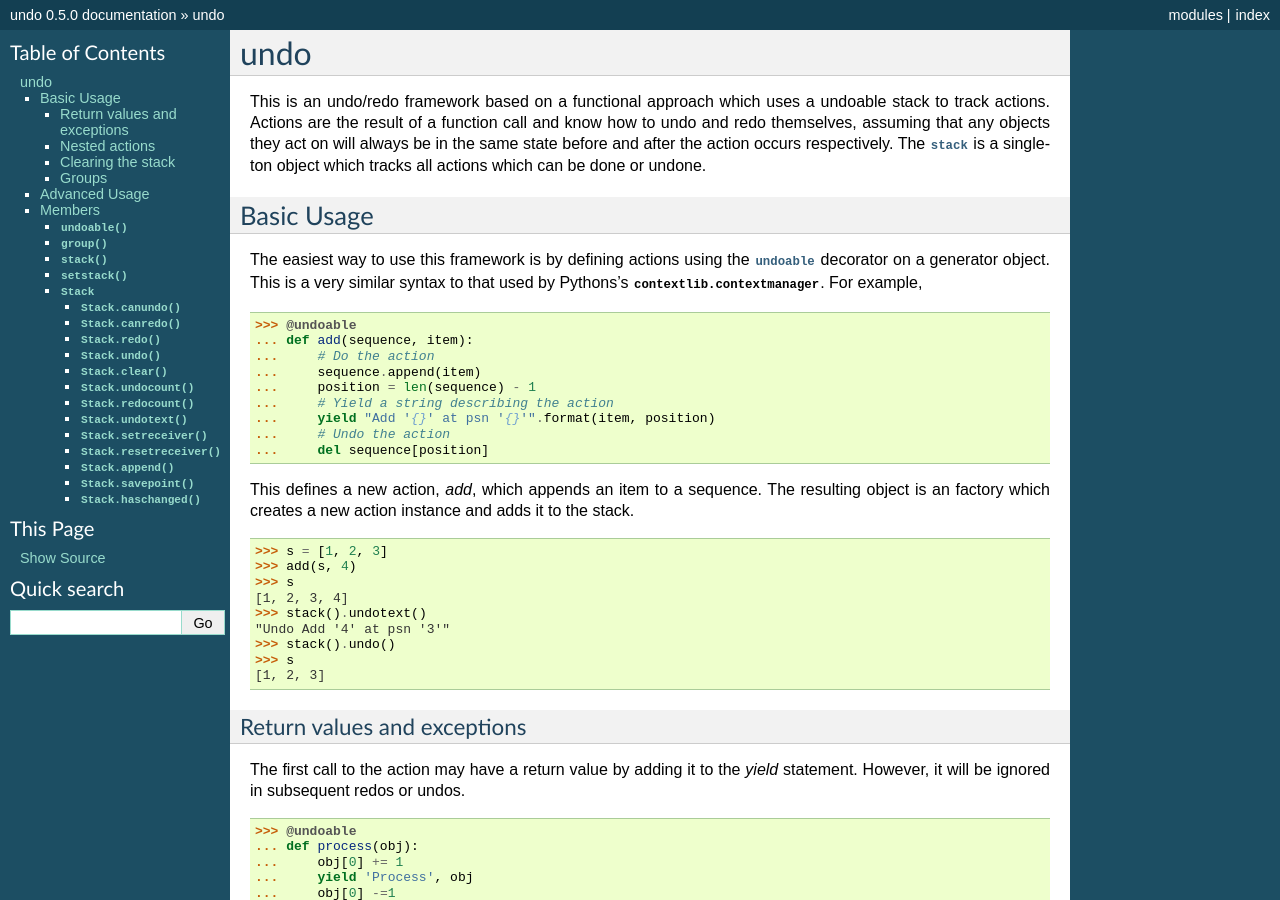
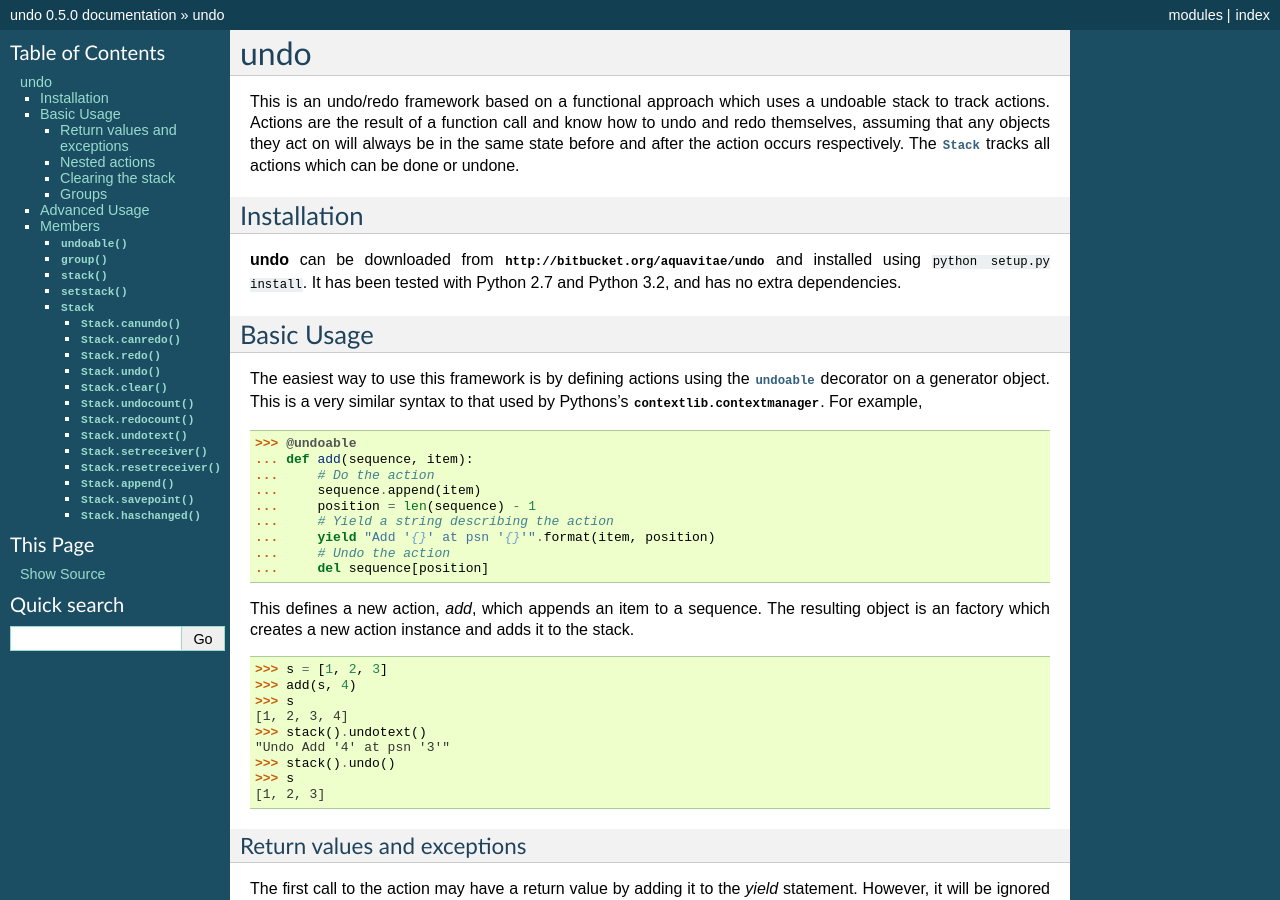
Before and after one commit to laomaiweng/aquavitae-undo, a Sphinx documentation site: the page built from doc/source/index.rst, in a window 1280 px wide and 900 px high. Built offline with Sphinx 7.4.7, drawn with Linux system fonts in a browser that asks for light colours.

Commit message:
Documentation corrected, installation instructions included

```diff
--- a/doc/source/index.rst
+++ b/doc/source/index.rst
@@ -12,8 +12,16 @@ This is an undo/redo framework based on a functional approach which uses
 a undoable stack to track actions.  Actions are the result of a function
 call and know how to undo and redo themselves, assuming that any objects
 they act on will always be in the same state before and after the action
-occurs respectively.  The `stack` is a singleton object which tracks all
-actions which can be done or undone.
+occurs respectively.  The `Stack` tracks all actions which can be done
+or undone.
+
+
+Installation
+------------
+
+**undo** can be downloaded from `http://bitbucket.org/aquavitae/undo`
+and installed using ``python setup.py install``.  It has been tested
+with Python 2.7 and Python 3.2, and has no extra dependencies.
 
 
 Basic Usage
```
